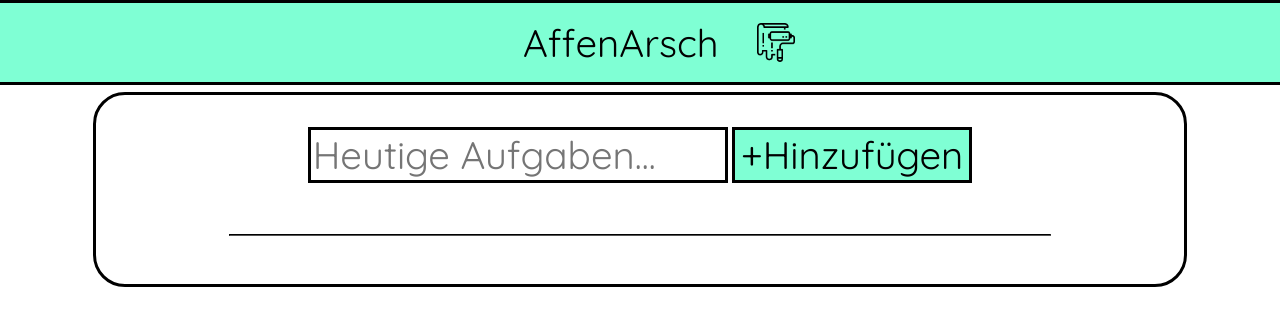
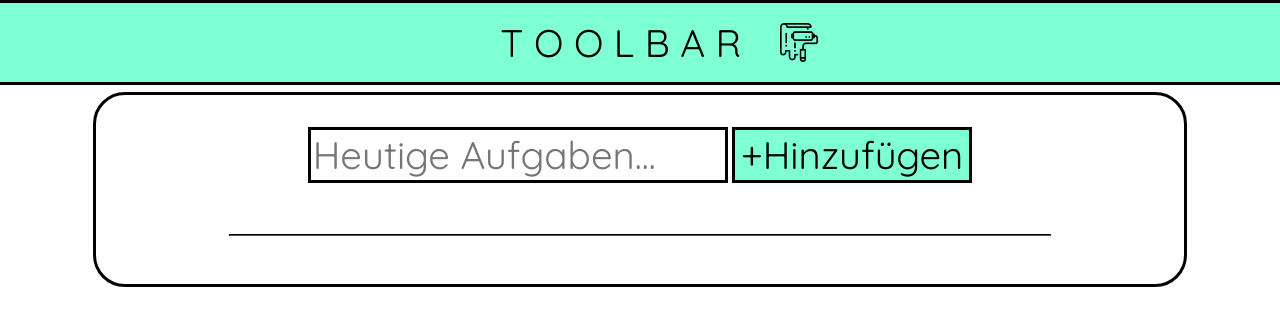
Before and after one commit to Pazyxx/second-todolist, a plain HTML site: page index.html in a window 1280 px wide. Drawn offline with Linux system fonts and the light colour scheme.

Commit message:
headline back motherfucker

```diff
--- a/index.html
+++ b/index.html
@@ -11,7 +11,7 @@
 </head>
 <body>
     <nav>
-        <span class="toolbar">AffenArsch</span>
+        <span class="toolbar">T O O L B A R</span>
 
         <img src="hintergrund_icon.jpg" alt="">
     </nav>
```
